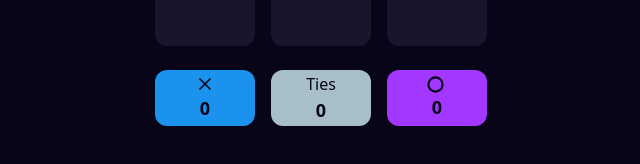
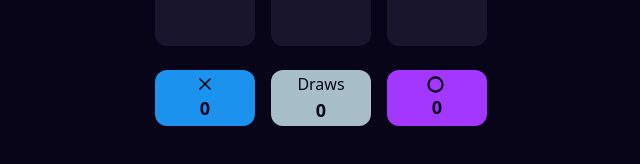
Before and after one commit to IgorDyshuk/tic-tac-toe-game, a React (Vite) app in the folder tic-tac-toe/: page /#/ in a window 1280 px wide. Shown: the part 506-670 px from the top of the page, without its empty margins (319-959 px from the left). Built offline with nearby package versions, Linux system fonts and the light colour scheme.

Commit message:
Add draw functionality to game logic and UI

```diff
--- a/tic-tac-toe/src/components/Header.jsx
+++ b/tic-tac-toe/src/components/Header.jsx
@@ -14,6 +14,9 @@ export default function Header({onClick, XisNext, winner}) {
             <div
                 className={`w-22 h-8 sm:w-25 sm:h-9 py-2 rounded-xl bg-[#19152c] text-white font-bold flex items-center justify-center`}>
                 <div className="flex items-center gap-1">
+                    {winner === "draw" ? (
+                        <div className="text-base leading-none">Draw</div>
+                    ) : <>
                         <div className="w-5 h-5 flex items-center justify-center">
                             {winner ? (
                                 <AdaptiveIcon
@@ -42,6 +45,9 @@ export default function Header({onClick, XisNext, winner}) {
                         <div className="text-base leading-none">
                             {winner ? "wins" : "turn"}
                         </div>
+                    </>
+                    }
+
                 </div>
             </div>
             <ResetButton onClick={onClick}/>
--- a/tic-tac-toe/src/components/status.jsx
+++ b/tic-tac-toe/src/components/status.jsx
@@ -1,6 +1,6 @@
 import {Circle, X} from "lucide-react";
 
-export default function Status({xWins, oWins}) {
+export default function Status({xWins, oWins, draws}) {
     return (<div className={"pb-2 w-74 sm:w-83 flex justify-around gap-4 text-[#090518]"}>
 
         <div className={"flex flex-col justify-center items-center w-22 rounded-xl sm:w-25 bg-[#1b92ed] p-1"}>
@@ -12,8 +12,8 @@ export default function Status({xWins, oWins}) {
         </div>
 
         <div className={"flex flex-col justify-center items-center w-22 rounded-xl sm:w-25 bg-[#a8bfc9]"}>
-            Ties
-            <span className={"font-bold text-lg"}>0</span>
+            Draws
+            <span className={"font-bold text-lg"}>{draws}</span>
         </div>
 
         <div className={"flex flex-col justify-center items-center w-22 rounded-xl sm:w-25 bg-[#a437ff] p-1"}>
--- a/tic-tac-toe/src/hooks/use-game-scores.js
+++ b/tic-tac-toe/src/hooks/use-game-scores.js
@@ -4,6 +4,7 @@ import {useCallback} from "react";
 export function useGameScores() {
     const [xWins, setXWins] = useLocalStorage("xWins", 0);
     const [oWins, setOWins] = useLocalStorage("oWins", 0);
+    const [draws, setDraws] = useLocalStorage("draws", 0);
 
     const incrementXWins = useCallback(() => {
         setXWins((prev) => prev + 1);
@@ -13,10 +14,16 @@ export function useGameScores() {
         setOWins((prev) => prev + 1);
     }, [setOWins]);
 
+    const incrementDraws = useCallback(() => {
+        setDraws((prev) => prev + 1);
+    }, [setDraws]);
+
     return {
         xWins,
         oWins,
+        draws,
         incrementXWins,
         incrementOWins,
+        incrementDraws,
     };
 }
--- a/tic-tac-toe/src/pages/pvp-page.jsx
+++ b/tic-tac-toe/src/pages/pvp-page.jsx
@@ -12,11 +12,11 @@ export default function Board() {
     const [xIsNext, setXIsNext] = useState(true);
     const [squares, setSquares] = useState(Array(9).fill(null));
 
-    const {xWins, oWins, incrementXWins, incrementOWins} = useGameScores();
+    const {xWins, oWins, draws, incrementXWins, incrementOWins, incrementDraws} = useGameScores();
 
     const winner = calculateWinner(squares);
-    const winnerPlayer = winner ? winner[0] : null;
-    const winnerLine = winner ? winner[1] : [];
+    const winnerPlayer = winner === "draw" ? "draw" : winner ? winner[0] : null;
+    const winnerLine = winner === "draw" ? [] : winner ? winner[1] : [];
 
     function handleClick(i) {
         if (squares[i] || winnerPlayer) {
@@ -40,8 +40,10 @@ export default function Board() {
             incrementXWins()
         } else if (winnerPlayer === "O") {
             incrementOWins()
+        } else if (winnerPlayer === "draw") {
+            incrementDraws()
         }
-    }, [winnerPlayer, incrementOWins, incrementXWins])
+    }, [winnerPlayer, incrementOWins, incrementXWins, incrementDraws])
 
     return (
         <div className={"w-full h-screen flex items-center justify-center"}>
@@ -72,7 +74,7 @@ export default function Board() {
                         </div>
                     ))}
                 </div>
-                <Status winner={winnerPlayer} xIsNext={xIsNext} xWins={xWins} oWins={oWins}/>
+                <Status winner={winnerPlayer} xWins={xWins} oWins={oWins} draws={draws}/>
             </div>
         </div>
     );
--- a/tic-tac-toe/src/utils/CalculateWinner.js
+++ b/tic-tac-toe/src/utils/CalculateWinner.js
@@ -16,5 +16,10 @@ export function calculateWinner(squares) {
             return [squares[a], lines[i]]
         }
     }
+
+    if (squares.every(square => square !== null)) {
+        return "draw"
+    }
+
     return null
 }
```
Lines whose indentation alone changed are shown as unchanged.
